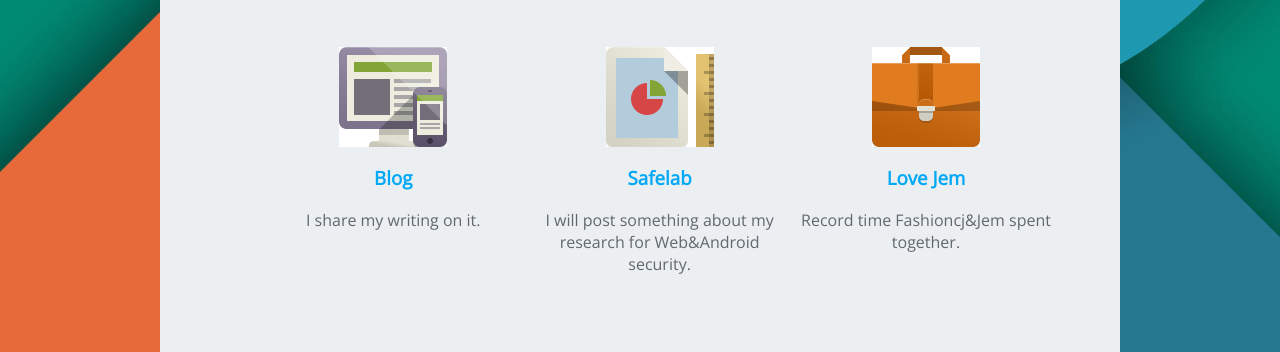
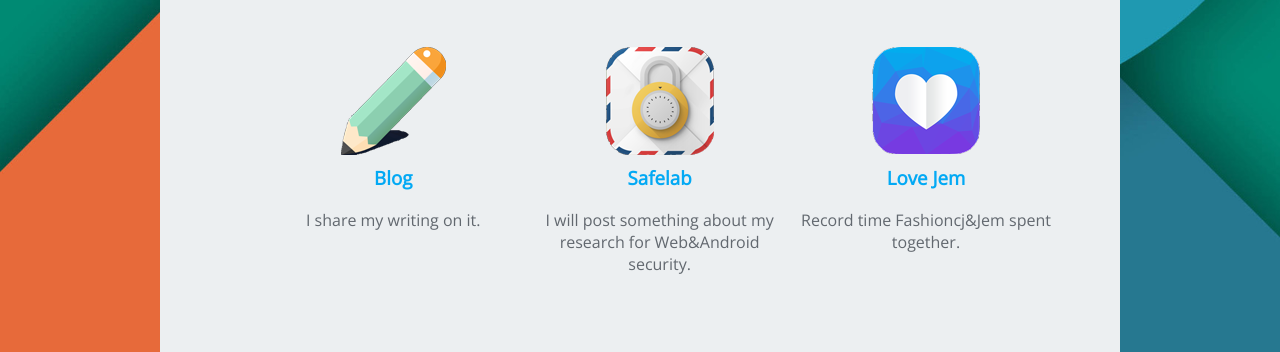
Before and after one commit to fashioncj/sike-css0to1-profile, a plain HTML site: page index.html in a window 1280 px wide. Shown: the part 448-800 px from the top of the page. Drawn offline with nearby package versions, Linux system fonts and the light colour scheme; a web font is replaced by a local one.

Commit message:
change nav icon

```diff
--- a/css/main.css
+++ b/css/main.css
@@ -127,7 +127,7 @@ color:#03A9F4;
 .nav_top--blog {
   width:33.3%;
   padding-top:100px;
-  background-image: url(../img/skill-code.png);
+  background-image: url(../img/nav_blog.png);
   background-repeat: no-repeat;
   background-position: center top;
 }
@@ -135,7 +135,7 @@ color:#03A9F4;
 .nav_top--safelab{
   width:33.3%;
   padding-top:100px;
-  background-image: url(../img/skill-design.png);
+  background-image: url(../img/nav_safelab.png);
   background-repeat: no-repeat;
   background-position: center top;
 }
@@ -143,7 +143,7 @@ color:#03A9F4;
 .nav_top--love {
   width:33.3%;
   padding-top:100px;
-  background-image: url(../img/skill-product.png);
+  background-image: url(../img/nav_love.png);
   background-repeat: no-repeat;
   background-position: center top;
 }
```
Also changed, not shown: img/nav_blog.png (added), img/nav_love.png (added), img/nav_safelab.png (added), img/skill-code.png (deleted), img/skill-design.png (deleted), img/skill-product.png (deleted).
